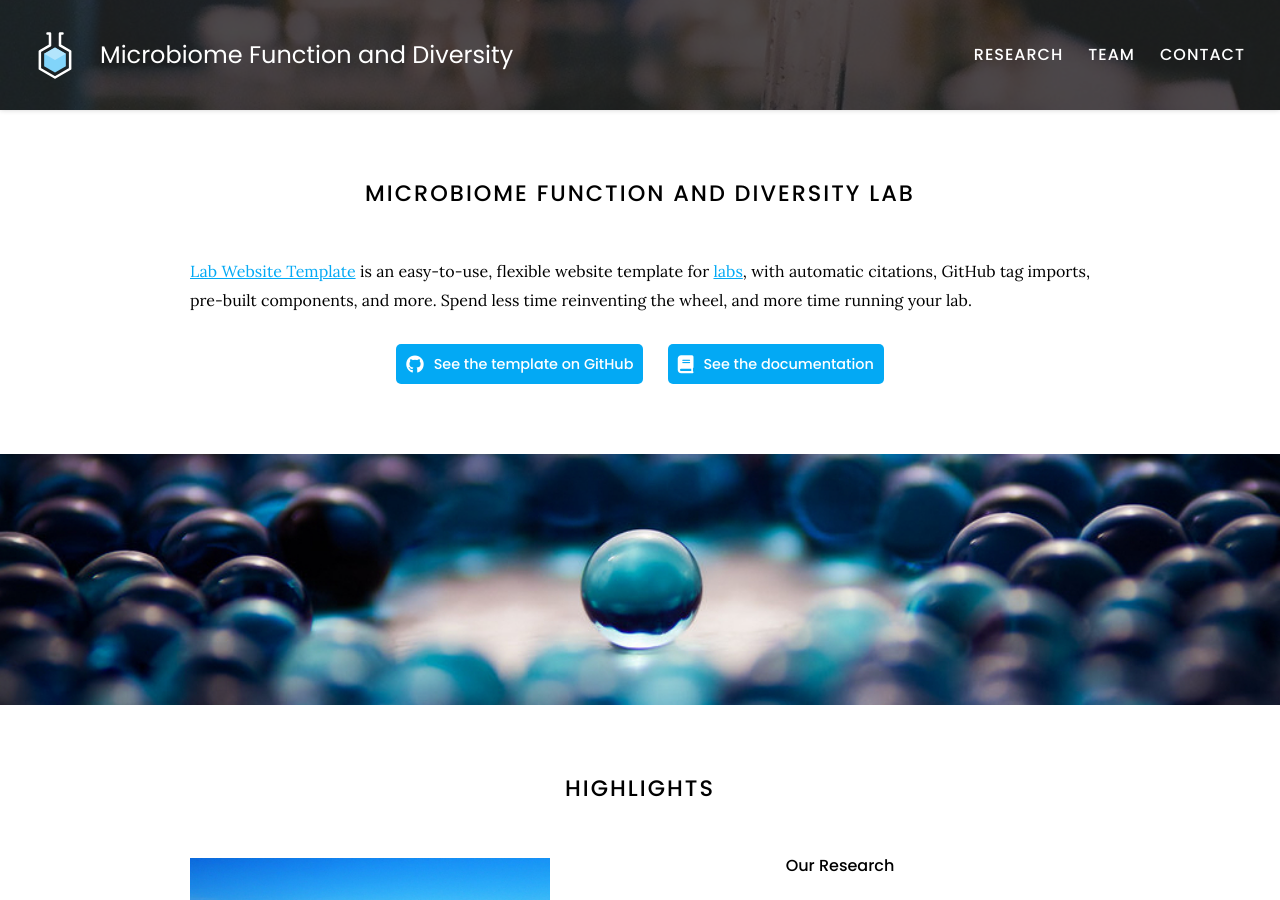
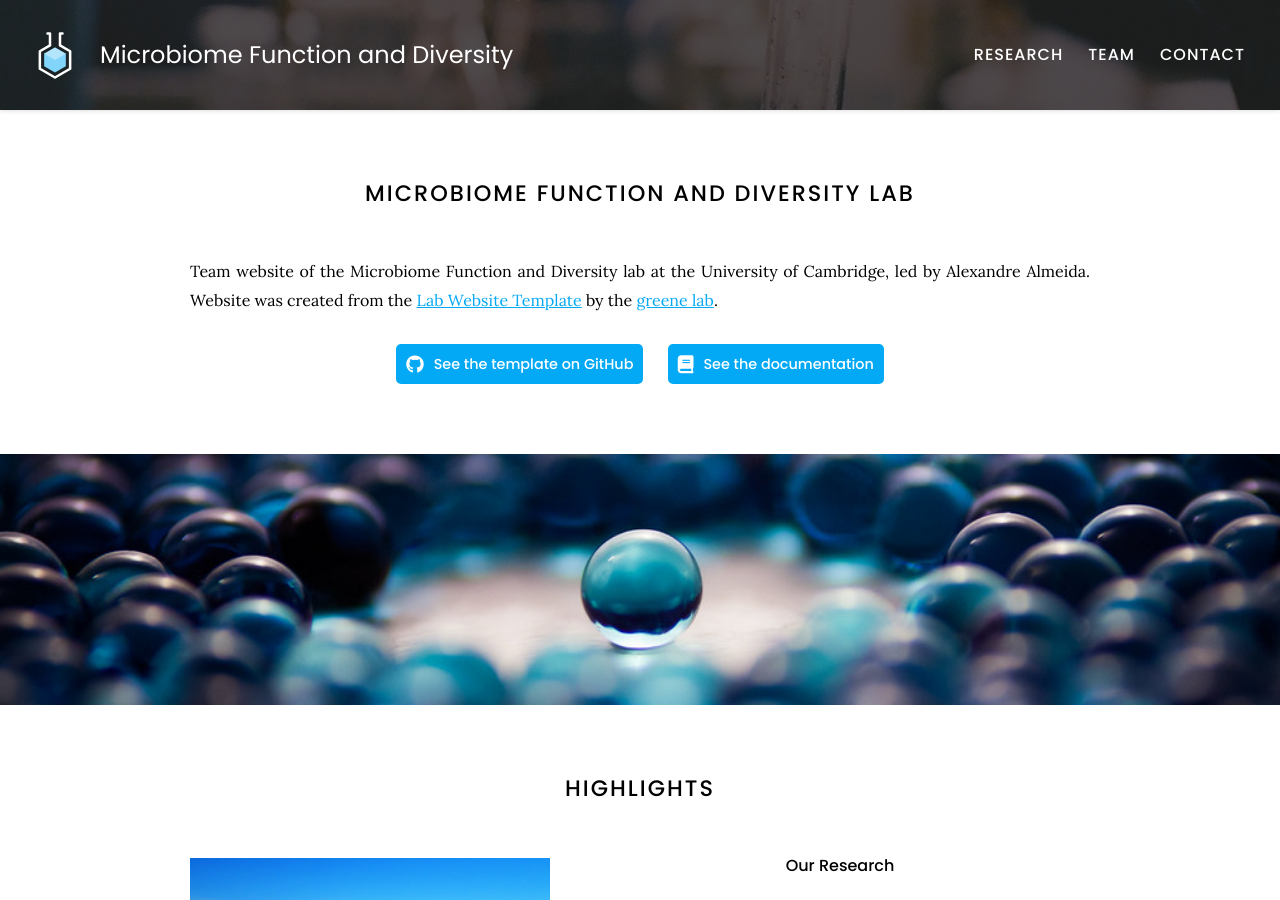
Before and after one commit to microfundiv-lab/microfundiv-lab.github.io, a Jekyll site: the page built from index.md, in a window 1280 px wide and 900 px high. Built offline with Jekyll 4.4.1, drawn with Linux system fonts in a browser that asks for light colours.

Commit message:
Update configs

```diff
--- a/index.md
+++ b/index.md
@@ -4,8 +4,7 @@ title: Home
 
 # Microbiome Function and Diversity lab
 
-[Lab Website Template](https://github.com/greenelab/lab-website-template) is an easy-to-use, flexible website template for [labs](https://www.greenelab.com/), with automatic citations, GitHub tag imports, pre-built components, and more.
-Spend less time reinventing the wheel, and more time running your lab.
+Team website of the Microbiome Function and Diversity lab at the University of Cambridge, led by Alexandre Almeida. Website was created from the [Lab Website Template](https://github.com/greenelab/lab-website-template) by the [greene lab](https://www.greenelab.com/).
 
 {%
   include link.html
```
